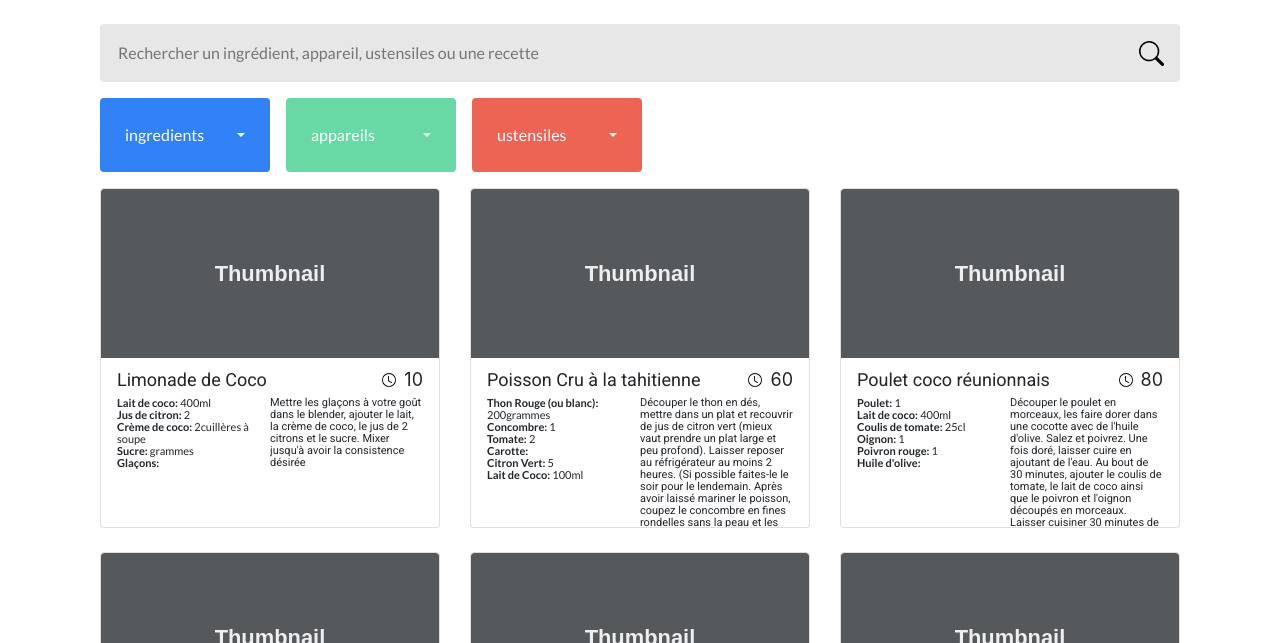
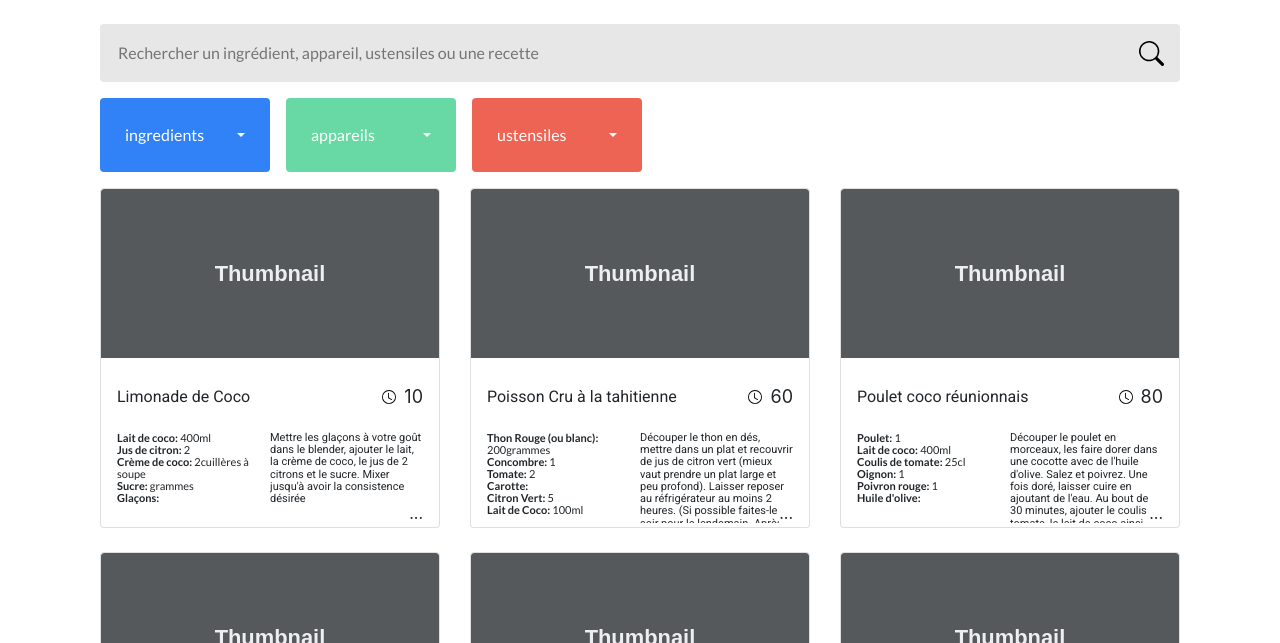
Before and after one commit to greg0r1/GregoryDernaucourt_7_02102021, a website with bundled scripts: page index.html in a window 1280 px wide. Shown: the part 157-800 px from the top of the page. Built offline with nearby package versions, Linux system fonts and the light colour scheme.

Commit message:
modifs css: article

```diff
--- a/assets/styles/sass/Base/_typography.scss
+++ b/assets/styles/sass/Base/_typography.scss
@@ -26,12 +26,12 @@
 
     h2 {
         font-family: 'Roboto', sans-serif;
-        font-size: 18px;
+        font-size: 16px;
     }
 
     p {
         font-family: 'Roboto', sans-serif;
         font-size: 11px;
-        line-height: 12px;
+        line-height: 1.12em;
     }
 }
--- a/assets/styles/sass/Components/_article.scss
+++ b/assets/styles/sass/Components/_article.scss
@@ -3,6 +3,15 @@
     aspect-ratio: 1/1;
     box-sizing: border-box;
     overflow: hidden;
+
+    .recipe-header {
+        height: 40%;
+    }
+
+    .justify-content-between:last-child {
+        height: 60%;
+        overflow: hidden;
+    }
 
     span,
     li {
@@ -11,9 +20,20 @@
     }
 
     p {
-        display: -webkit-box;
         text-overflow: ellipsis;
         overflow: hidden;
+    }
+
+    .recipe-description.card-text {
+        position: relative;
+    }
+
+    .recipe-description.card-text:after {
+        content: "...";
+        position: absolute;
+        background-color: #FFF;
+        bottom: -2px;
+        right: 0;
     }
 
     span:first-child {
```
Also changed, not shown: assets/styles/css/style.css, 1 other file.
